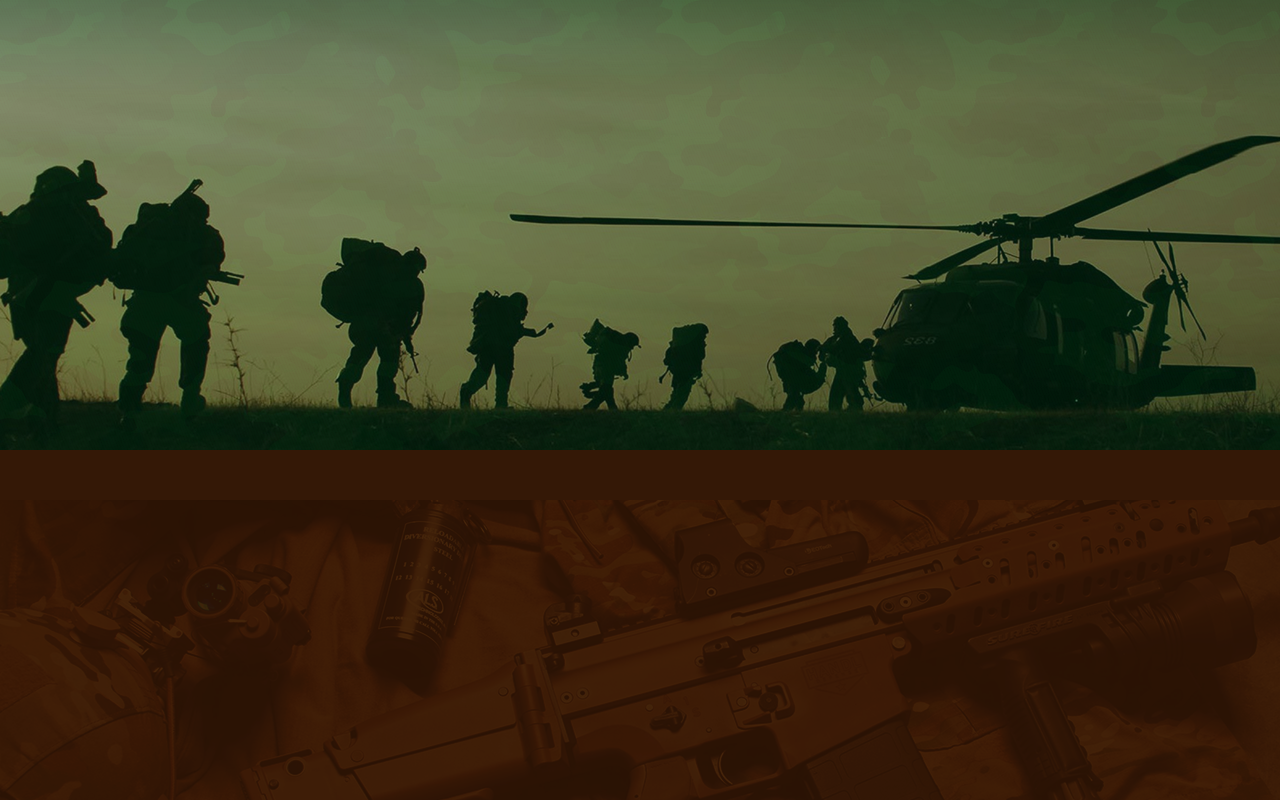
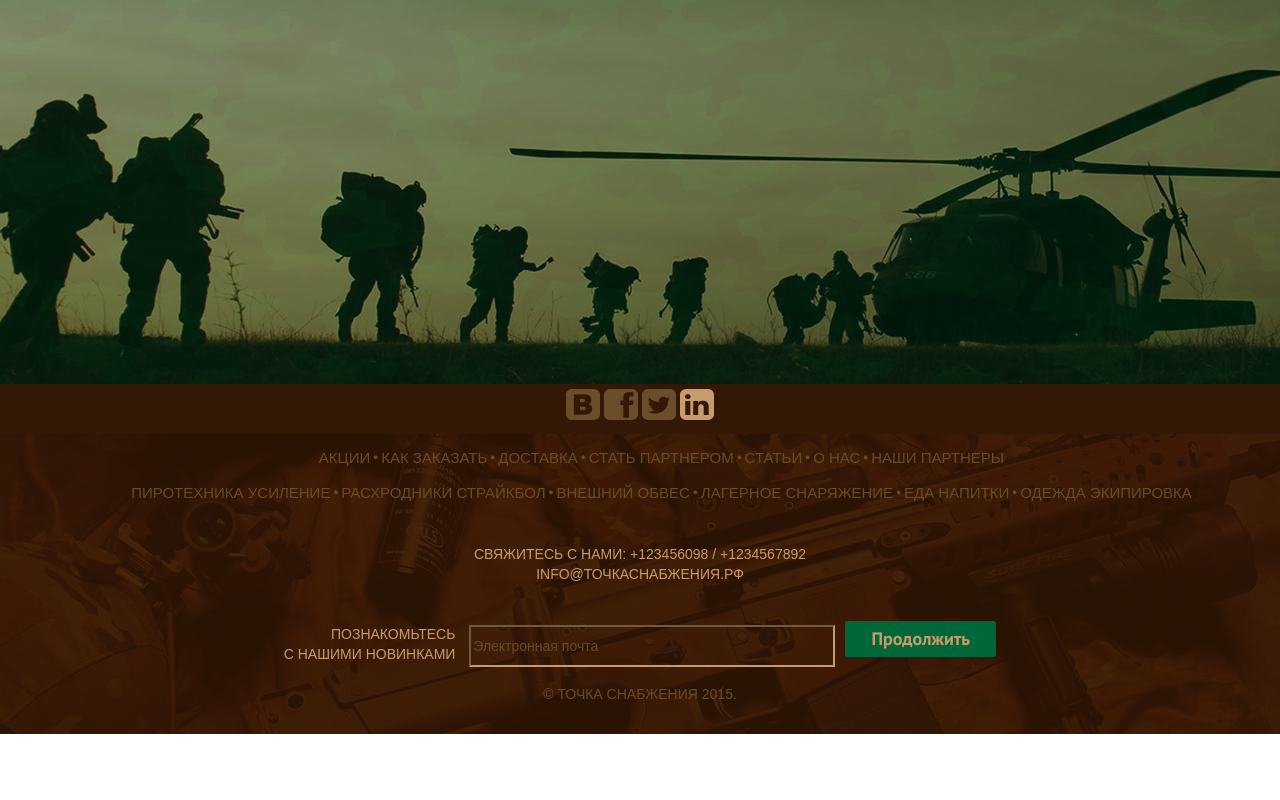
Before and after one commit to sergeysergeevru/htmlprojects, a plain HTML site: page index.html in a window 1280 px wide. Shown: the part 832-1632 px from the top of the page. After the commit the page ends 1566 px from the top, so only its background shows below. Drawn offline with nearby package versions, Linux system fonts and the light colour scheme; a web font is replaced by a local one.

Commit message:
have made template

```diff
--- a/css/template.css
+++ b/css/template.css
@@ -2,27 +2,34 @@ body{
 margin:0px;
 padding:0px;
 background-image:url('../img/backgroundmilitary.png');
+
 }
 #template{
-width:100%;
+min-width:100%;
 min-height:100px;
 padding:0px;
+margin:0px;
+
 }
 #back-header-top{
-position:fixed;
+position:relative;
 top:0px;
 z-index:99;
 width:100%;
 height:50px;
 background-color:#341806;
+
 }
 #header-top{
+position:relative;
 z-index:1;
-width:100vw;
+width:100%;
 height:50px;
 background-color:#341806;
+
 }
 #header-content{
+position:relative;
 width:972px;
 text-transform:uppercase;
 margin:auto;
@@ -85,15 +92,15 @@ width:972px;
 height:106px;
 padding-top:12px;
 }
-#header-menu #menu{
+#header-menu .menu{
+border-left:1px solid #341806;
+border-right:1px solid #341806;
+}
+.menu{
 position:absolute;
 display: inline-block;
 margin-top:29px;
 padding-top:3px;
-
-
-border-left:1px solid #341806;
-border-right:1px solid #341806;
 height:25px;
 }
 #logo{
@@ -103,26 +110,26 @@ width:178px;
 height:82px;
 margin-right:20px;
 }
-#header-menu ul{
+.menu ul{
 display: inline-block;
 color:#c69c6d;
 list-style-type: circle;
 margin-left:15px;
 margin-right:15px;
 }
-#header-menu ul li{
+.menu ul li{
 float: left;
 padding-left:3px;
 list-style: none;
 }
-#header-menu  a{
+#header-menu a,.menu  a{
 color:#c69c6d;
 font-size:15px;
 font-family: 'Cuprum', sans-serif;
 text-transform:uppercase;
 text-decoration:none;
 }
-#header-menu  a:hover{
+#header-menu a:hover, .menu  a:hover{
 color:#fff;
 }
 #header-bag{
@@ -160,7 +167,7 @@ margin-left:20px;
 }
 #header-itemsmenu{
 
-width:100%;
+width: 100%;
 height:160px;
 background-image:url('../img/itemsmenubackground.png');
 background-position:center;
@@ -176,7 +183,6 @@ text-align:center;
 background-image:url(../img/item.png);
 width:112px;
 height:112px;
-
 margin:0 10 0 10;
 font-family: 'Cuprum', sans-serif;
 color:#c69c6d;
@@ -186,31 +192,155 @@ color:#c69c6d;
   text-transform: uppercase;
   font-size: 17px;
 }
+.menuitem:hover span{
+display:none;
+}
+#piro:hover{
+background-image:url(../img/pyrotechnic.png)
+}
+#airsoft:hover{
+background-image:url(../img/airsoft.png)
+}
+#kit:hover{
+background-image:url(../img/kit.png)
+}
+#camp:hover{
+background-image:url(../img/camp.png)
+}
+#food:hover{
+background-image:url(../img/food.png)
+}
+#clothes:hover{
+background-image:url(../img/clothes.png)
+}
 #content-template{
-min-height:966px;
+position:relative;
+
+width:100%;
+height:900px;
 background-image:url(../img/backgroundbottom.png);
-background-position: bottom;
+background-position: center bottom;
 background-repeat:no-repeat;
 }
 #content{
 width:972px;
 min-height:50px;
 margin:auto;
-
 }
 #footer{
 width:100%;
 height:350px;
-
+}
+#cont{
+width:100%;
+height:350px;
+background-color:white;
+}
+#social{
+width: 100%;
+height:50px;
+background-color:#341806;
+text-align:center;
+}
+.social-item{
+width:34px;
+height:31px;
+display:inline-block;
+margin-top:5px;
+}
+#social-vk{
+background-image:url(../img/socialvk.png);
+}
+#social-fb{
+background-image:url(../img/socialfb.png);
+}
+#social-tw{
+background-image:url(../img/socialtw.png);
+}
+#social-in{
+background-image:url(../img/socialin.png);
+}
+#footer-main{
+width: 100%;
+height:300px;
+background-image:url(../img/backgroundfooter.png);
+text-align:center;
+padding:0px;
+margin:0px;
+}
+#footer-main .menu{
+position:relative;
+margin-top:10px;
+margin-bottom:0px;
+}
+#footer-main .menu ul{
+color:#684c29;
+font-size:14px;
+}
+#footer-main .menu a{
+color:#684c29;
+}
+#footer-main .menu a:hover{
+color:#c69c6d;
+}
+#footer-main p{
+margin:40px 0 0 0 ;
+font-size:14px;
+color:#c69c6d;
+text-transform:uppercase;
+font-family: 'Cuprum', sans-serif;
+}
+#footer-main  #registration{
+color:#c69c6d;
+text-align:center;
+text-transform:uppercase;
+font-family: 'Cuprum', sans-serif;
+}
+#footer-main  #registration div{
+text-align:right;
+display:inline-block;
+height:10px;
+}
+#footer-main form{
+margin:0px;
+}
+#reg-label>p{
+position:relative;
+top:0px;
+}
+#reg-email{
+position:relative;
+top:-8px;
+width:366px;
+height:42px;
+background-color: transparent;
+border-color:#c69c6d;
+margin-left:10px;
+margin-right:10px;
 
 }
-#social{
-width:100%;
-height:50px;
+#reg-next{
+position:relative;
+top:-14px;
+border-radius: 3px;
+width:151px;
+height:36px;
+background-color:#006838;
+border:0;
+font-family: 'PT Sans', sans-serif;
+font-size:18px;
+}
+#reg-next:hover{
 background-color:#341806;
 }
-#footer-main{
-width:100%;
-height:300px;
-background-image:url(../img/backgroundfooter.png);
+input::-webkit-input-placeholder { color: #684c29; }
+input::-moz-placeholder { color: #684c29; }
+input:-moz-placeholder  { color: #684c29; }
+input:-ms-input-placeholder  { color: #684c29; }
+#copywrite{
+position:relative;
+margin-top:20px;
+color:#684c29;
+text-transform:uppercase;
+font-family: 'Cuprum', sans-serif;
 }
--- a/index.html
+++ b/index.html
@@ -3,6 +3,7 @@
 <title>Index page</title>
 <meta http-equiv="Content-Type" content="text/html; charset=utf-8" />
 <link href='http://fonts.googleapis.com/css?family=Cuprum:700&subset=cyrillic,latin' rel='stylesheet' type='text/css'>
+<link href='http://fonts.googleapis.com/css?family=PT+Sans:700&subset=latin,cyrillic' rel='stylesheet' type='text/css'>
 <!-- Latest compiled and minified CSS -->
 <link rel="stylesheet" href="https://maxcdn.bootstrapcdn.com/bootstrap/3.3.4/css/bootstrap.min.css">
 
@@ -39,7 +40,7 @@
 <div id="logo">
 
 </div>
-<div id="menu">
+<div class="menu">
 <ul>
 <li><a href="#">Акции</a></li>
 <li>&bull;</li>
@@ -63,22 +64,77 @@
 <!-- items menu-->
 <div id="header-itemsmenu">
 <div id="itemsmenu">
-<div class="menuitem">Пиротехника усиление</div>
-<div class="menuitem"></div>
-<div class="menuitem"></div>
-<div class="menuitem"></div>
-<div class="menuitem"></div>
-<div class="menuitem"></div>
+<div class="menuitem" id="piro"><span>Пиротехника усиление</span></div>
+<div class="menuitem" id="airsoft"><span>Расхродники страйкбол</span></div>
+<div class="menuitem" id="kit"><span>Внешний обвес</span></div>
+<div class="menuitem"id="camp"><span>Лагерное снаряжение</span></div>
+<div class="menuitem" id="food"><span>Еда<br>напитки</span></div>
+<div class="menuitem" id="clothes"><span>Одежда экипировка</span></div>
 </div>
 </div>
-<div id="content-template">
+</div><div id="content-template">
 <div id="content"></div>
+fdf
+</div>
 
+<div id="footer">
+<div id="social">
+<div class="social-item" id="social-vk"></div>
+<div class="social-item" id="social-fb"></div>
+<div class="social-item" id="social-tw"></div>
+<div class="social-item" id="social-in"></div>
 </div>
-<div id="footer">
-<div id="social"></div>
-<div id="footer-main"></div>
+<div id="footer-main">
+<div class="menu">
+<ul>
+<li><a href="#">Акции</a></li>
+<li>&bull;</li>
+<li><a href="#">Как заказать</a></li>
+<li>&bull;</li>
+<li><a href="#">Доставка</a></li>
+<li>&bull;</li>
+<li><a href="#">Стать партнером</a></li>
+<li>&bull;</li>
+<li><a href="#">Статьи</a></li>
+<li>&bull;</li>
+<li><a href="#">О нас</a></li>
+<li>&bull;</li>
+<li><a href="#">Наши партнеры</a></li>
+</ul>
+</div>
+<br>
+<div class="menu">
+<ul>
+<li><a href="#">Пиротехника усиление</a></li>
+<li>&bull;</li>
+<li><a href="#">Расхродники страйкбол</a></li>
+<li>&bull;</li>
+<li><a href="#">Внешний обвес</a></li>
+<li>&bull;</li>
+<li><a href="#">Лагерное снаряжение</a></li>
+<li>&bull;</li>
+<li><a href="#">Еда напитки</a></li>
+<li>&bull;</li>
+<li><a href="#">Одежда экипировка</a></li>
+</ul>
+</div>
+<p>
+Свяжитесь с нами: +123456098 / +1234567892<br>
+info@точкаснабжения.РФ</p>
+
+<div id="registration">
+<div id="reg-label">
+<p>познакомьтесь<br> с нашими новинками</p>
+</div>
+<div>
+<form>
+<input type="text" id="reg-email" placeholder="Электронная почта"><button id="reg-next">Продолжить</button>
+</form>
 </div>
 </div>
+<div id="copywrite">© ТОЧка снабжения 2015.</div>
+</div>
+</div>
+
 </body>
 </html>
```
Also changed, not shown: img/airsoft.png (added), img/camp.png (added), img/clothes.png (added), img/food.png (added), img/kit.png (added), img/socialfb.png (added), img/socialin.png (added), img/socialtw.png (added), img/socialvk.png (added).
